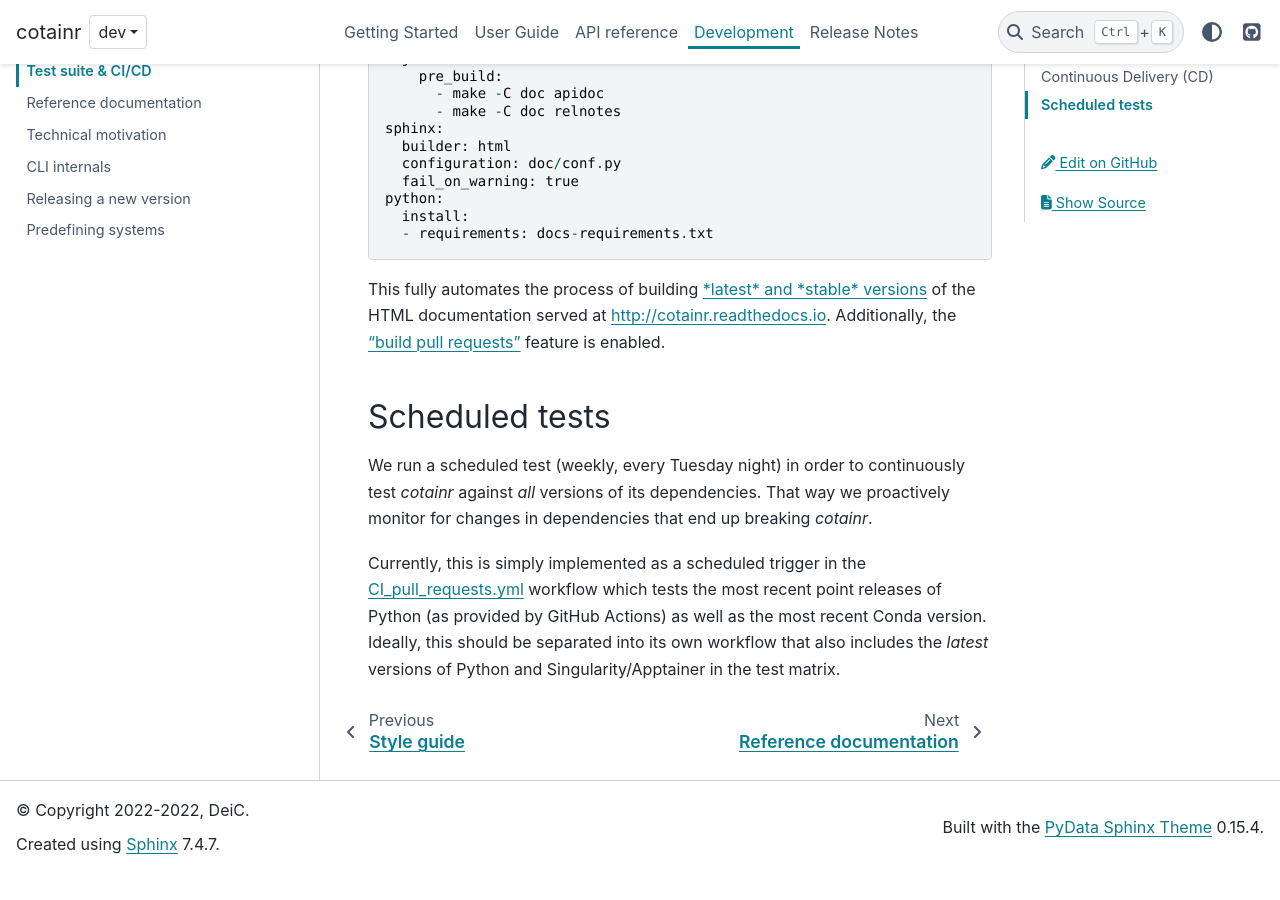
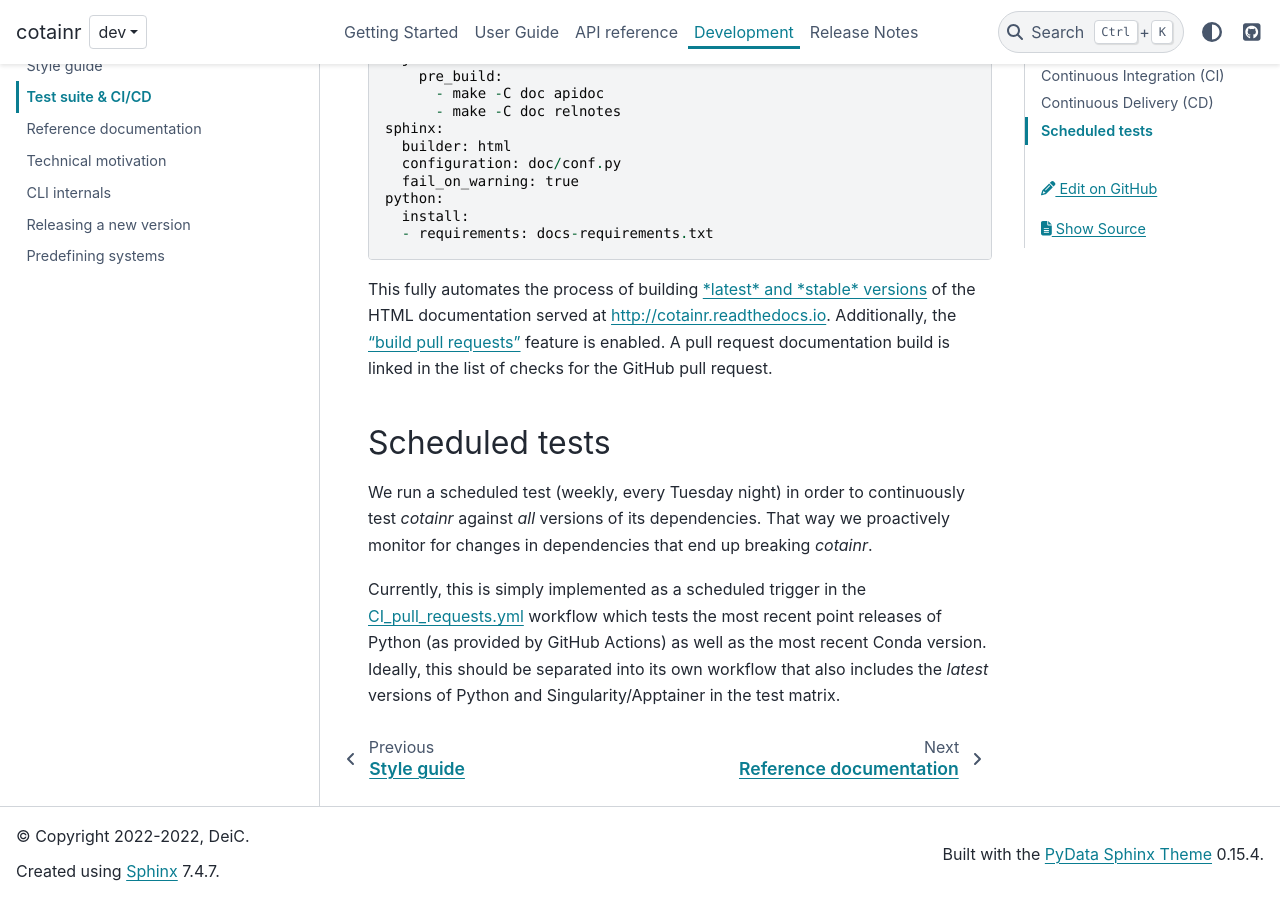
Before and after one commit to DeiC-HPC/cotainr, a Sphinx documentation site: the page built from doc/development/test_suite_ci_cd.rst, in a window 1280 px wide and 900 px high, scrolled down 3939 px. Built offline with Sphinx 7.4.7 and the PyData theme 0.15.4, drawn with Linux system fonts in a browser that asks for light colours; pages that are not in the unit, such as notebooks, are missing from menus; before the commit the page ends 4813 px from its top, so only the background shows below that.

Commit message:
AB#520 Minor update to continuous documentation documenation.

```diff
--- a/doc/development/test_suite_ci_cd.rst
+++ b/doc/development/test_suite_ci_cd.rst
@@ -93,7 +93,7 @@
 .. include:: ../../.readthedocs.yml
     :literal:
 
-This fully automates the process of building `*latest* and *stable* versions <https://docs.readthedocs.io/en/stable/versions.html>`_ of the HTML documentation served at http://cotainr.readthedocs.io. Additionally, the `"build pull requests" <https://docs.readthedocs.io/en/stable/pull-requests.html>`_ feature is enabled.
+This fully automates the process of building `*latest* and *stable* versions <https://docs.readthedocs.io/en/stable/versions.html>`_ of the HTML documentation served at http://cotainr.readthedocs.io. Additionally, the `"build pull requests" <https://docs.readthedocs.io/en/stable/pull-requests.html>`_ feature is enabled. A pull request documentation build is linked in the list of checks for the GitHub pull request.
 
 Scheduled tests
 ---------------
```
